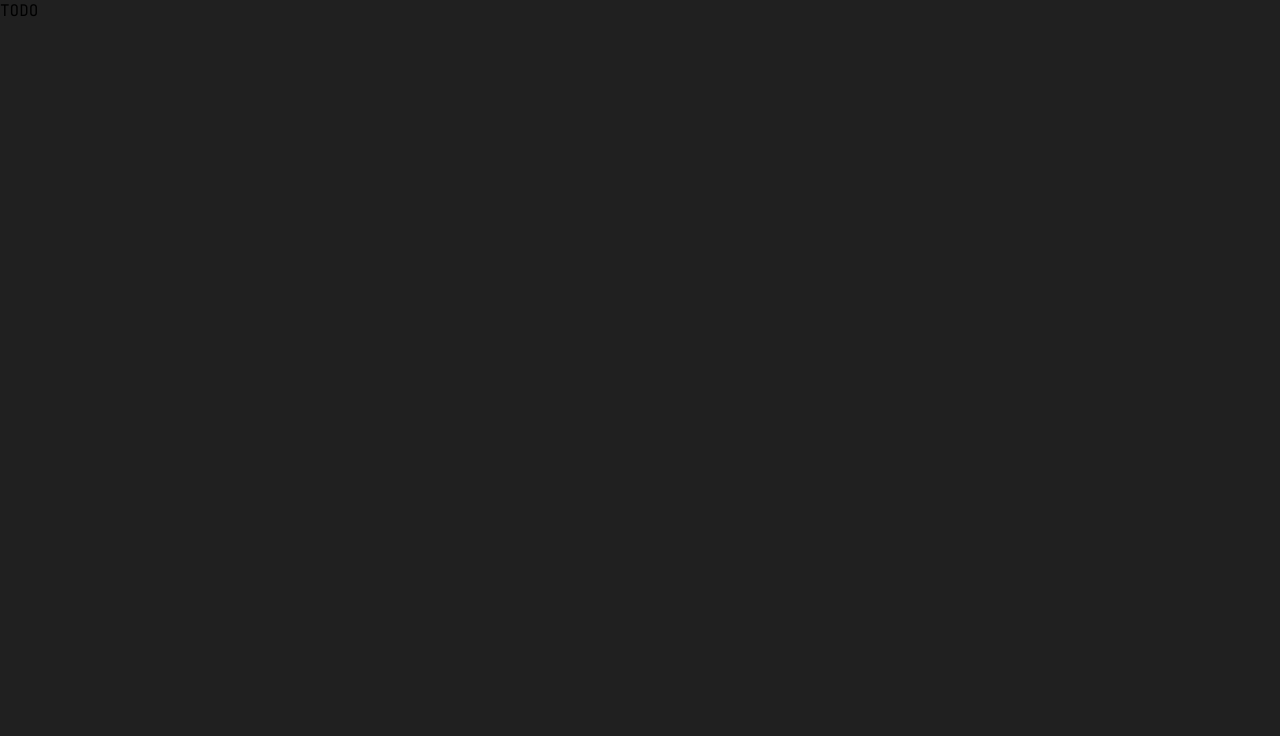
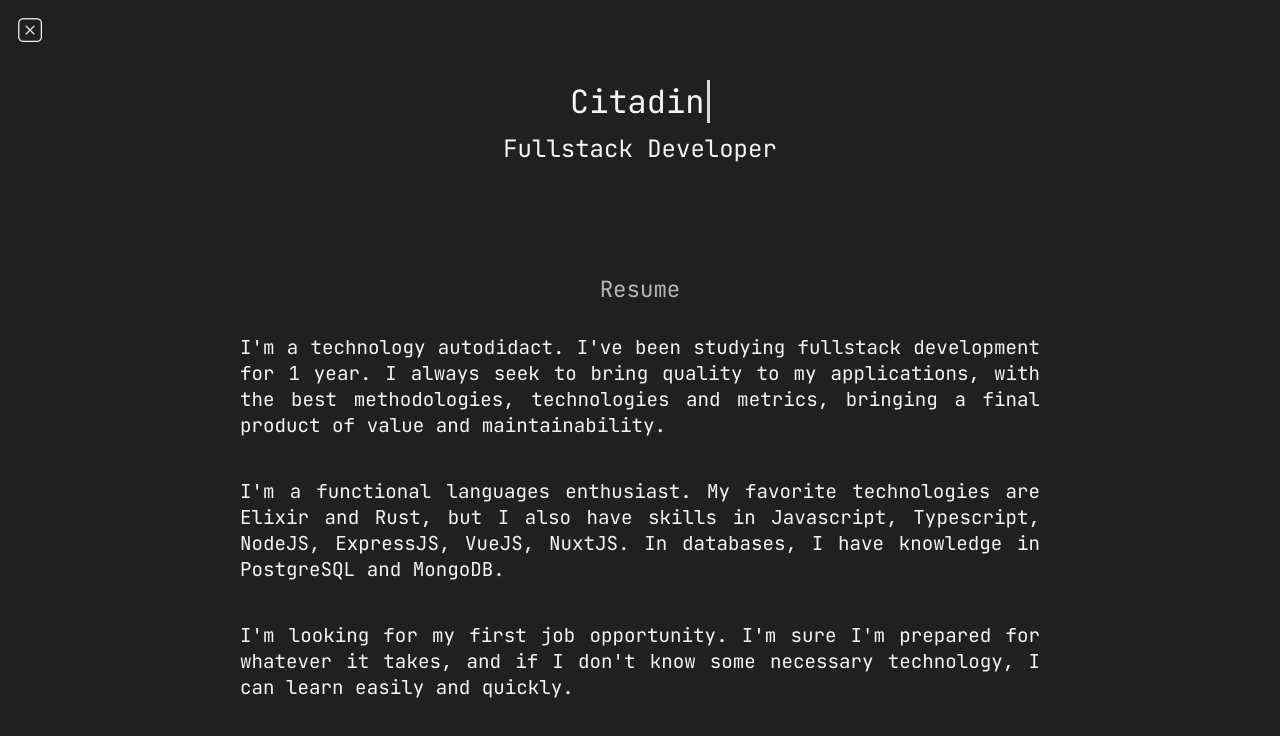
Before and after one commit to rodrigocitadin/my-portfolio, a Vue app: page / in a window 1280 px wide. Both pictures are taken after a click on the button "ABOUT ME". Shown: the top 736 px of the page. Built offline with nearby package versions, Linux system fonts and the light colour scheme.

Commit message:
feat: Added some css and about me

```diff
--- a/src/App.vue
+++ b/src/App.vue
@@ -4,7 +4,10 @@
     <a>ABOUT ME</a>
   </button>
   <MyButtonsVue v-if="!showAbout" />
-  <AboutMeVue v-else />
+  <div v-else>
+    <img class="x-icon" src="../src/assets/x-icon.png" @click="showAbout = false" />
+    <AboutMeVue />
+  </div>
 </template>
 
 <script>
@@ -37,4 +40,12 @@ html {
   width: 100%;
   background: #202020;
 }
+
+.x-icon {
+  width: 40px;
+  z-index: 1;
+  position: fixed;
+  top: 10px;
+  left: 10px;
+}
 </style>
--- a/src/components/AboutMe.vue
+++ b/src/components/AboutMe.vue
@@ -1,3 +1,65 @@
 <template>
-  TODO
+  <div class="my-name name-about">
+    <h1 class="name animation-typing">Citadin</h1>
+    <h2 class="subtitle">Fullstack Developer</h2>
+  </div>
+
+  <h3 class="resume-title">Resume</h3>
+
+  <div class="resume align-center">
+    <p class="resume-text">I'm a technology autodidact. I've been studying fullstack development for 1 year. I always
+      seek to bring quality
+      to
+      my applications, with the best methodologies, technologies and metrics, bringing a final product of value and
+      maintainability.
+    </p>
+    <p class="resume-text">
+      I'm a functional languages enthusiast. My favorite technologies are Elixir and Rust, but I also have skills in
+      Javascript, Typescript, NodeJS, ExpressJS, VueJS, NuxtJS. In databases, I have knowledge in PostgreSQL and
+      MongoDB.
+    </p>
+    <p class="resume-text">
+      I'm looking for my first job opportunity. I'm sure I'm prepared for whatever it takes, and if I don't know some
+      necessary technology, I can learn easily and quickly.
+    </p>
+  </div>
 </template>
+
+<script>
+export default {
+
+}
+</script>
+
+<style>
+.name-about {
+  margin: 80px auto 20px;
+  display: flex;
+  flex-direction: column;
+  align-items: center;
+}
+
+.subtitle {
+  margin: 10px 0 90px;
+}
+
+.resume-title {
+  display: flex;
+  justify-content: center;
+  color: #b6b6b6;
+  font-size: 1.4em;
+}
+
+.resume {
+  width: 80%;
+  max-width: 800px;
+  margin: 10px auto;
+}
+
+.resume-text {
+  font-size: 1.2em;
+  margin: 20px 0;
+  text-align: justify;
+  color: whitesmoke;
+}
+</style>
```
Also changed, not shown: src/assets/x-icon.png (added).
